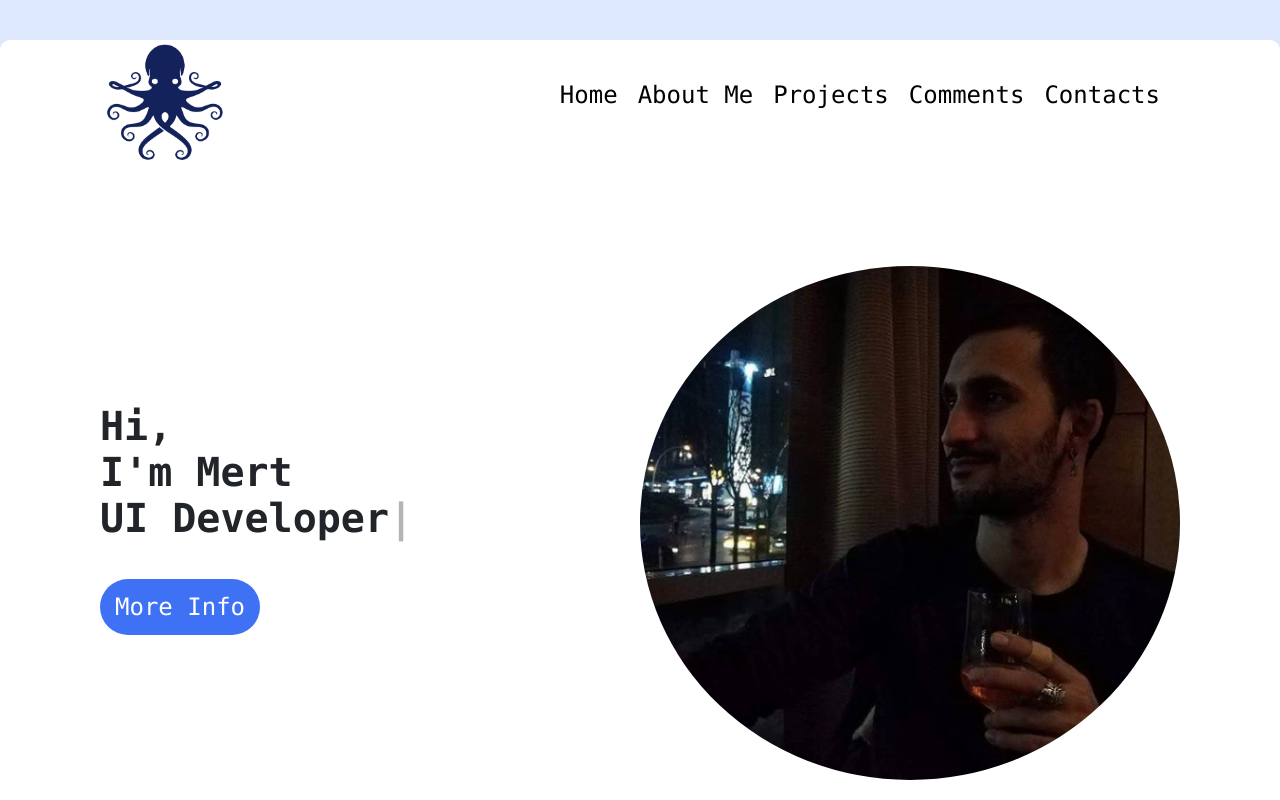
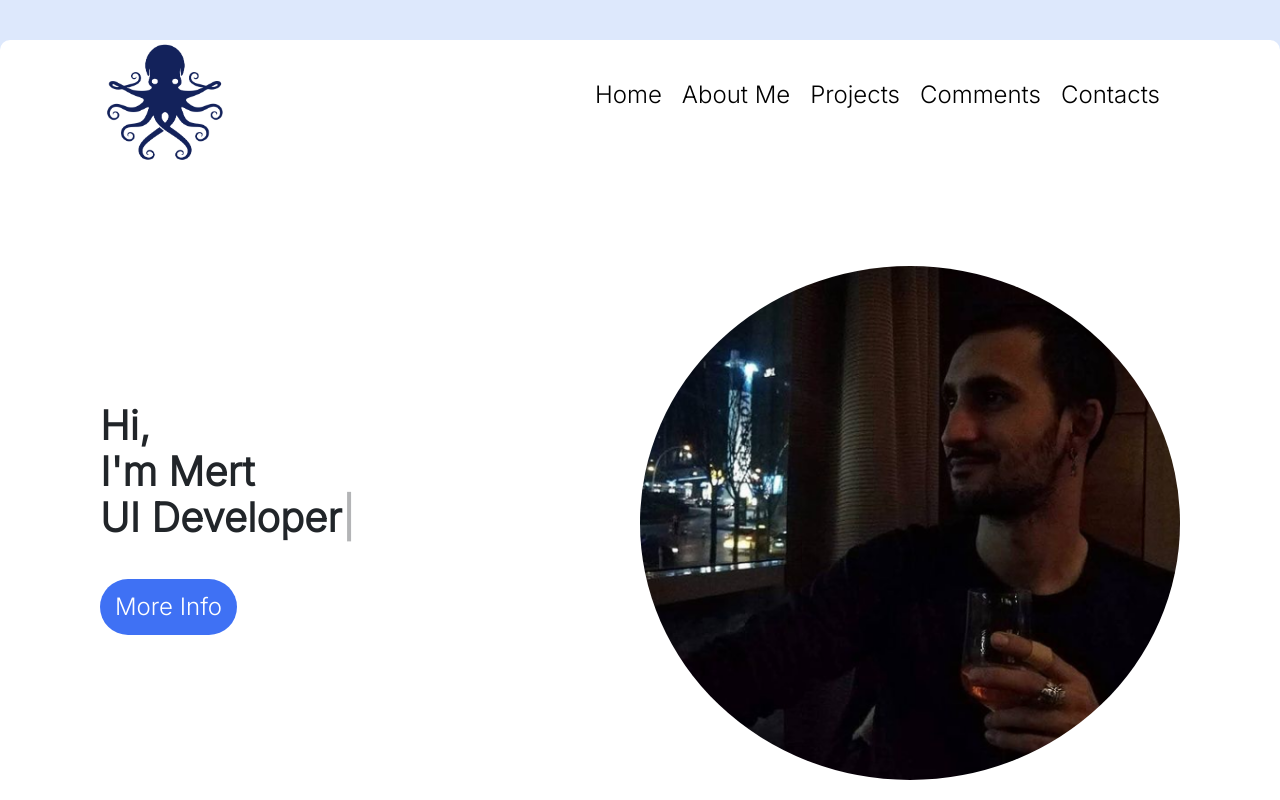
Before and after one commit to mrtksknn/MertKeskin, a React (Create React App) app: page / in a window 1280 px wide. Shown: the top 800 px of the page. Built offline with nearby package versions, Linux system fonts and the light colour scheme.

Commit message:
font correction

```diff
--- a/public/index.html
+++ b/public/index.html
@@ -15,7 +15,7 @@
       user's mobile device or desktop. See https://developers.google.com/web/fundamentals/web-app-manifest/
     -->
     <link rel="preconnect" href="https://fonts.gstatic.com">
-    <link href="https://fonts.googleapis.com/css2?family=Open+Sans&display=swap" rel="stylesheet">
+    <link href="https://fonts.googleapis.com/css2?family=Inter:wght@300&display=swap" rel="stylesheet">
     <link rel="stylesheet" href="https://stackpath.bootstrapcdn.com/bootstrap/4.3.1/css/bootstrap.min.css" integrity="sha384-ggOyR0iXCbMQv3Xipma34MD+dH/1fQ784/j6cY/iJTQUOhcWr7x9JvoRxT2MZw1T" crossorigin="anonymous">
     <link rel="stylesheet" href="https://cdn.jsdelivr.net/npm/@fortawesome/fontawesome-free@5.15.3/css/fontawesome.min.css" integrity="sha384-wESLQ85D6gbsF459vf1CiZ2+rr+CsxRY0RpiF1tLlQpDnAgg6rwdsUF1+Ics2bni" crossorigin="anonymous">
 
--- a/src/index.css
+++ b/src/index.css
@@ -1,13 +1,13 @@
 * {
   padding: 0;
   margin: 0;
-  font-family: source-code-pro, Menlo, Monaco, Consolas, "Courier New" !important;
+  font-family: "Inter", sans-serif !important;
 
 }
 
 body {
   margin: 0;
-  font-family: "Roboto Condesed" sans-serif !important;
+  font-family: 'Inter', sans-serif !important;
   -webkit-font-smoothing: antialiased;
   -moz-osx-font-smoothing: grayscale;
   background-color: #dde8fc !important;
@@ -20,8 +20,7 @@
 }
 
 code {
-  font-family: source-code-pro, Menlo, Monaco, Consolas, 'Courier New',
-    monospace;
+  font-family:'Courier New', sans-serif;
 }
 
 .container {
@@ -32,7 +31,7 @@
 
 p {
   line-height: 30px !important;
-  font-family: source-code-pro, Menlo, Monaco, Consolas, "Courier New" !important;
+  font-family: "Inter", sans-serif !important;
 }
 
 h1,h2 {
```
